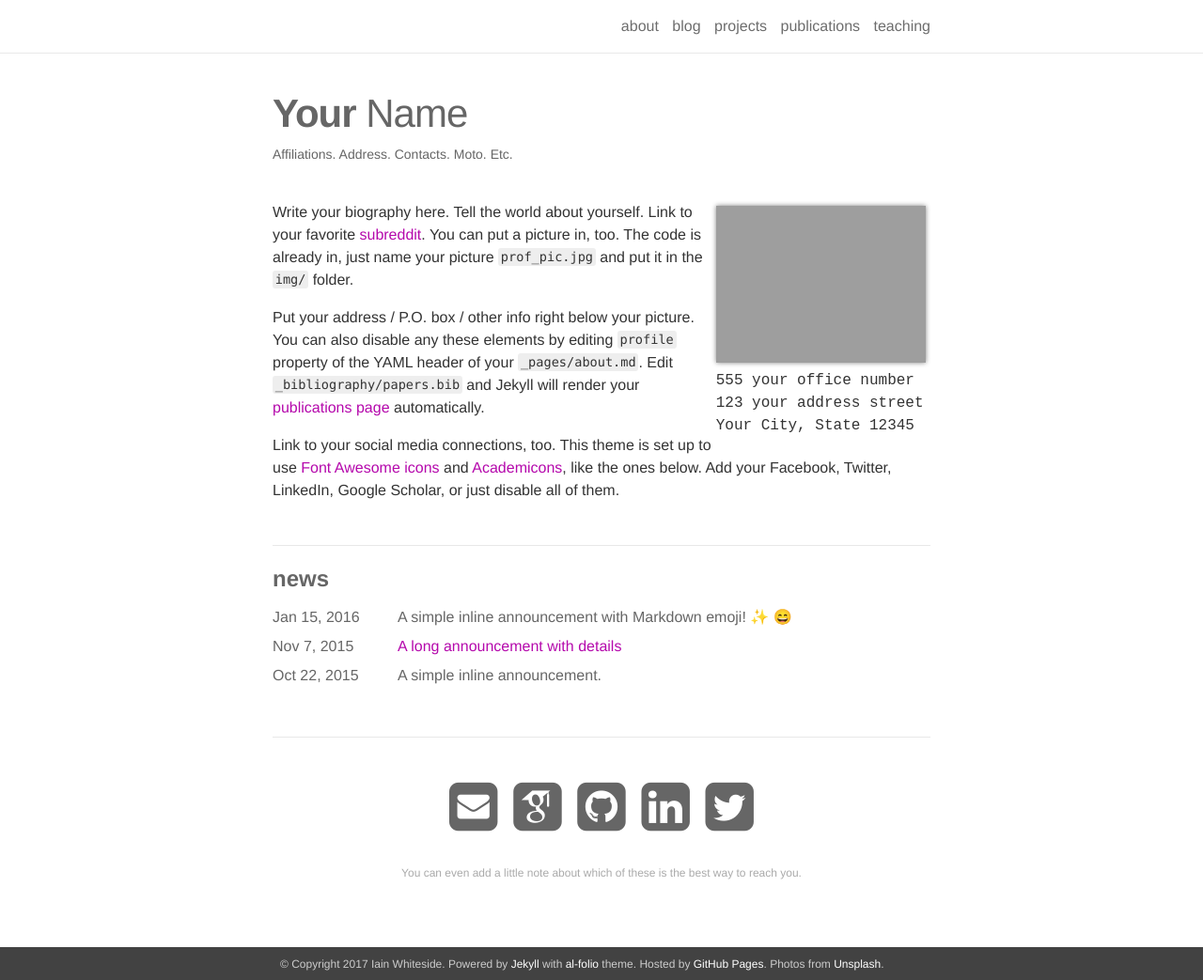
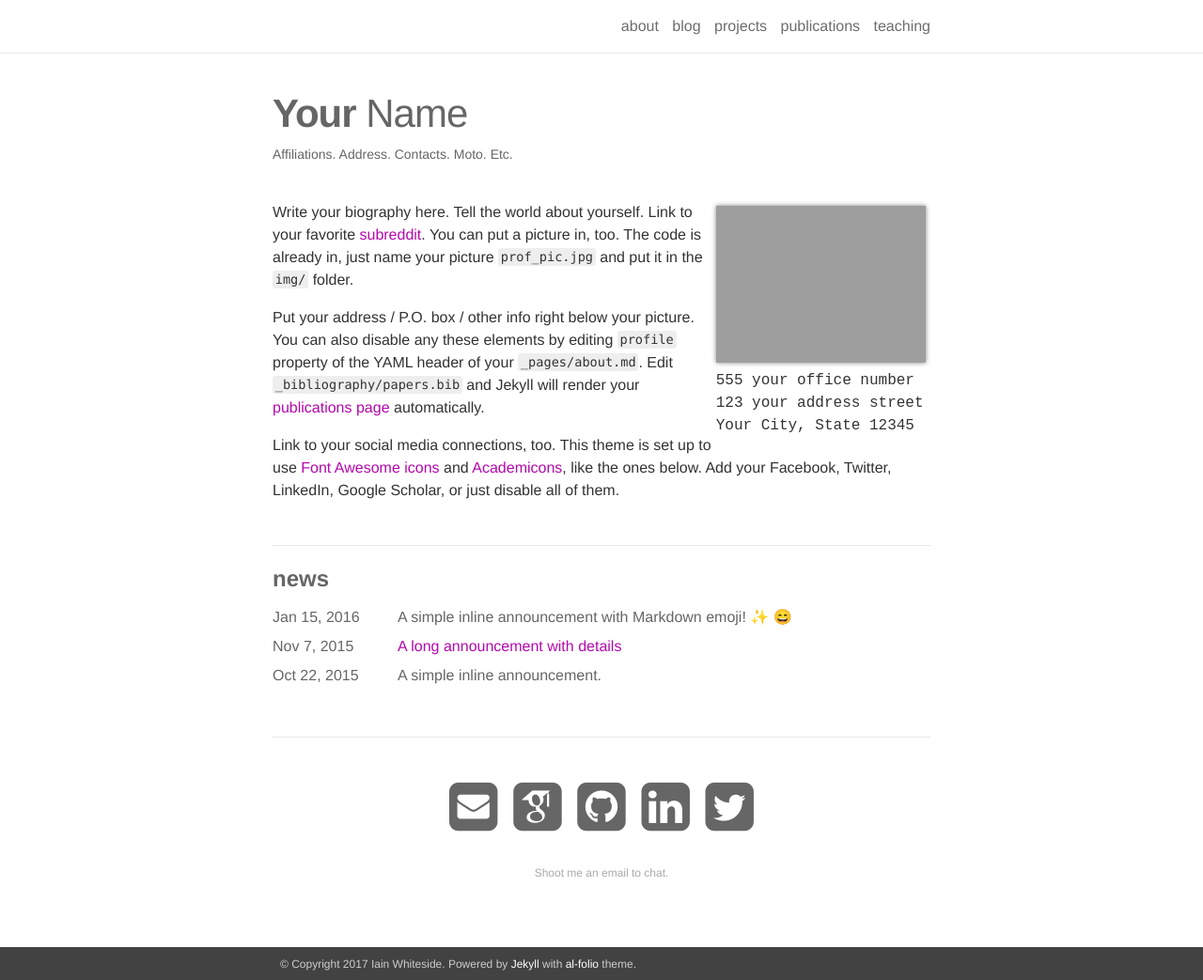
Before and after one commit to iainjwhiteside/iainjwhiteside.github.io, a Jekyll site: the page built from _pages/about.md, in a window 1280 px wide and 1043 px high. Shown: the whole window at 94% size. Built offline with Jekyll 4.4.1, drawn with Linux system fonts in a browser that asks for light colours; nearby versions of some CDN libraries; emoji names are drawn with the system emoji font; some web fonts are replaced.

Commit message:
minor changes to _config

```diff
--- a/_config.yml
+++ b/_config.yml
@@ -2,13 +2,11 @@
 # Site settings
 # -----------------------------------------------------------------------------
 name: Iain Whiteside
-email: you@example.com
+email: iain.j.whiteside@gmail.com
 description: > # this means to ignore newlines until "url:"
-  A simple, whitespace theme for academics. Based on [*folio](https://github.com/bogoli/-folio) design.
+  A simple descrption.
 footer_text: >
   Powered by <a href="http://jekyllrb.com/" target="_blank">Jekyll</a> with <a href="https://github.com/alshedivat/al-folio">al-folio</a> theme.
-  Hosted by <a href="https://pages.github.com/" target="_blank">GitHub Pages</a>.
-  Photos from <a href="https://unsplash.com" target="_blank">Unsplash</a>.
 
 url:   # the base hostname & protocol for your site
 baseurl: # the subpath of your site, e.g. /blog/
@@ -17,18 +15,18 @@
 # -----------------------------------------------------------------------------
 # Social integration
 # -----------------------------------------------------------------------------
-github_username: # put your github username
-twitter_username: # put your twitter username
-linkedin_username: # put your linkedin username
-scholar_authorid: # put your google scholar author id
+#github_username: # put your github username
+#twitter_username: # put your twitter username
+linkedin_username: iainwhiteside # put your linkedin username
+#scholar_authorid: # put your google scholar author id
 contact_note: >
-  You can even add a little note about which of these is the best way to reach you.
+  Shoot me an email to chat.
 
 # -----------------------------------------------------------------------------
 # Blog
 # -----------------------------------------------------------------------------
-blog_name: al-folio
-blog_description: a simple whitespace theme for academics
+blog_name: blog
+blog_description: miscalliaineous thoughts
 
 # Pagination
 paginate: 4
@@ -41,7 +39,7 @@
     older: 'Older'
 
 # Comments
-disqus_shortname: al-folio # put your disqus shortname
+disqus_shortname: iain # put your disqus shortname
 
 # Optional features
 show_social_icons:  false
@@ -83,7 +81,7 @@
 # Jekyll-Scholar
 scholar:
 
-  last_name: Einstein
+  last_name: Whiteside
 
   style: apa
   locale: en
```
